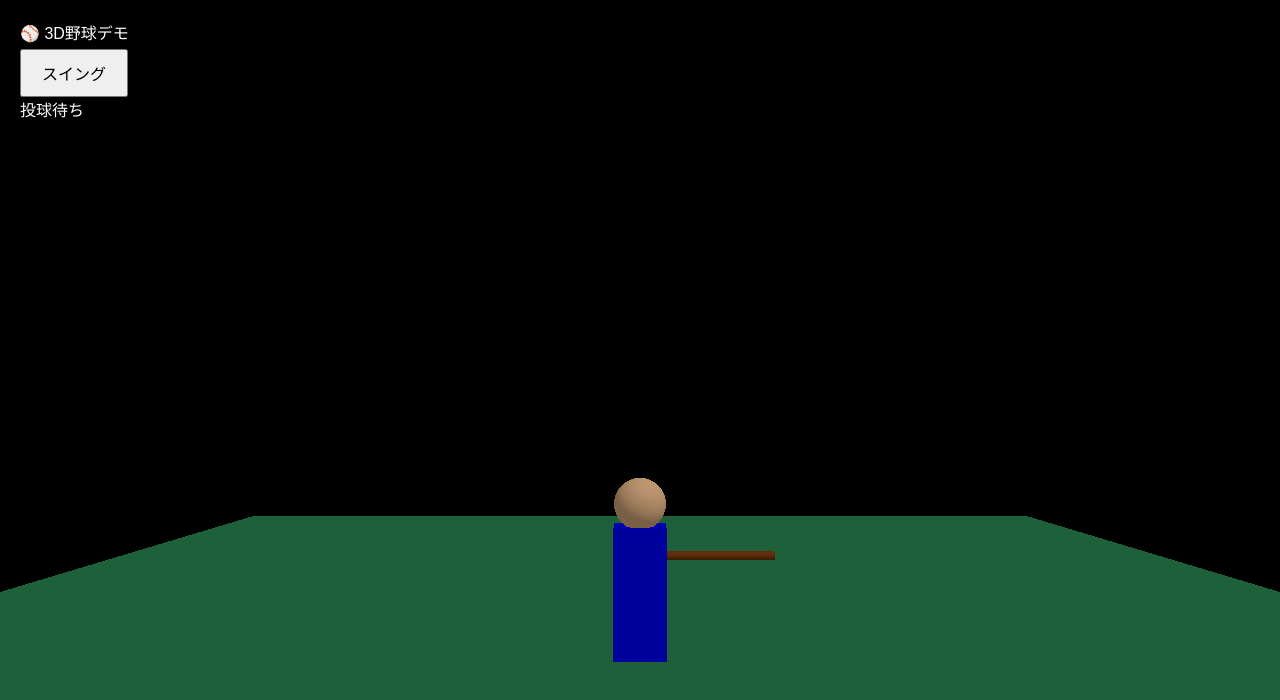
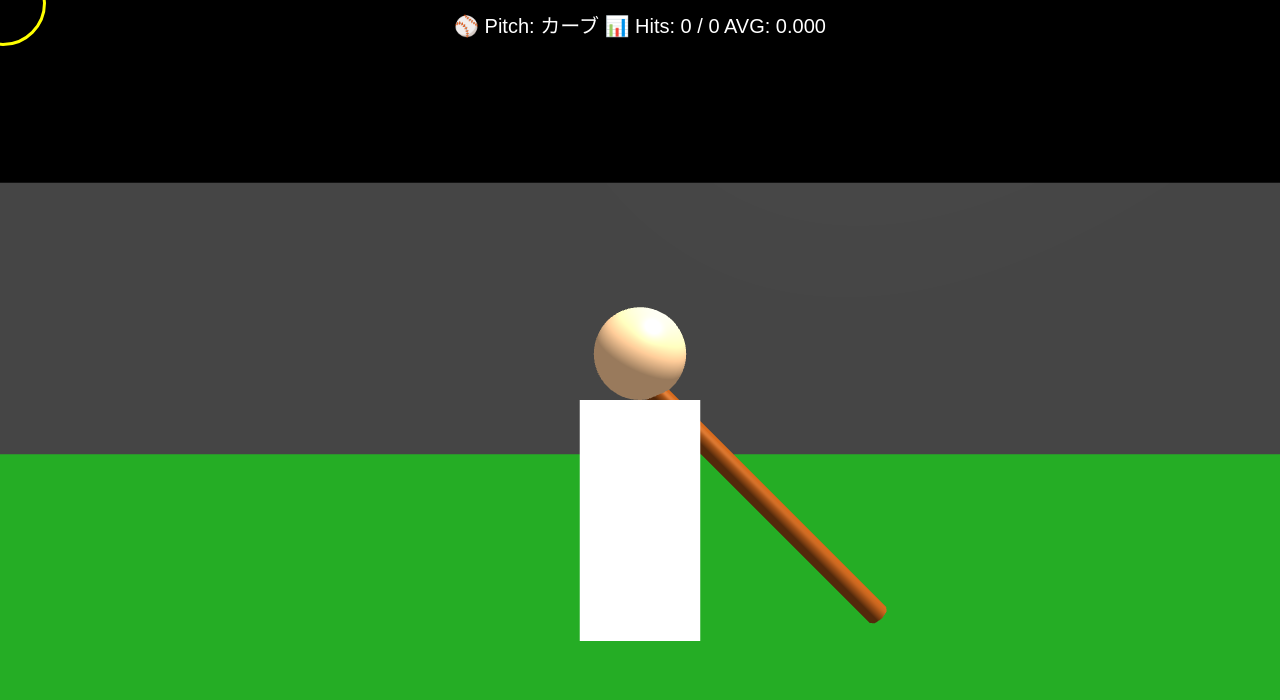
Before and after one commit to iwtior/teamsport, a plain HTML site: page index.html in a window 1280 px wide. Drawn offline with nearby package versions, Linux system fonts and the light colour scheme; animation ran at ten frames a second.

Commit message:
Update index.html

```diff
--- a/index.html
+++ b/index.html
@@ -1,188 +1,251 @@
 <!DOCTYPE html>
-<html lang="ja">
+<html>
 <head>
 <meta charset="UTF-8">
-<title>3D 野球ゲーム</title>
+<title>3D Baseball Batting</title>
 
 <style>
-
 body{
 margin:0;
+background:black;
+color:white;
+font-family:sans-serif;
+text-align:center;
 overflow:hidden;
-background:#87ceeb;
-font-family:sans-serif;
 }
 
 #ui{
 position:absolute;
 top:10px;
-left:10px;
-color:white;
-background:rgba(0,0,0,0.5);
-padding:10px;
-border-radius:10px;
+left:50%;
+transform:translateX(-50%);
+font-size:20px;
 }
 
-button{
-padding:10px 20px;
-font-size:16px;
-margin-top:5px;
+#cursor{
+position:absolute;
+width:80px;
+height:80px;
+border:3px solid yellow;
+border-radius:50%;
+pointer-events:none;
+transform:translate(-40px,-40px);
 }
 
+canvas{
+display:block;
+}
 </style>
 </head>
 
 <body>
 
 <div id="ui">
-⚾ 3D野球デモ<br>
-<button onclick="swing()">スイング</button><br>
-<span id="result">投球待ち</span>
+⚾ Pitch: <span id="type">-</span>
+📊 Hits: <span id="hits">0</span> / <span id="atbat">0</span>
+AVG: <span id="avg">0.000</span>
 </div>
 
-<script src="https://cdn.jsdelivr.net/npm/three@0.158.0/build/three.min.js"></script>
+<div id="cursor"></div>
+
+<script src="https://cdnjs.cloudflare.com/ajax/libs/three.js/r128/three.min.js"></script>
 
 <script>
 
-const scene = new THREE.Scene()
+let scene = new THREE.Scene();
+let camera = new THREE.PerspectiveCamera(60,innerWidth/innerHeight,0.1,1000);
+let renderer = new THREE.WebGLRenderer({antialias:true});
 
-const camera = new THREE.PerspectiveCamera(
-60,
-window.innerWidth/window.innerHeight,
-0.1,
-1000
-)
+renderer.setSize(innerWidth,innerHeight);
+document.body.appendChild(renderer.domElement);
 
-camera.position.set(0,3,8)
+camera.position.set(0,2,8);
 
-const renderer = new THREE.WebGLRenderer()
-renderer.setSize(window.innerWidth,window.innerHeight)
-document.body.appendChild(renderer.domElement)
+let light = new THREE.DirectionalLight(0xffffff,1);
+light.position.set(5,10,5);
+scene.add(light);
 
-const light = new THREE.DirectionalLight(0xffffff,1)
-light.position.set(5,10,5)
-scene.add(light)
+let ambient = new THREE.AmbientLight(0xffffff,0.6);
+scene.add(ambient);
 
-const ambient = new THREE.AmbientLight(0xffffff,0.6)
-scene.add(ambient)
+let ground = new THREE.Mesh(
+new THREE.PlaneGeometry(50,50),
+new THREE.MeshPhongMaterial({color:0x1a7a1a})
+);
+ground.rotation.x = -Math.PI/2;
+scene.add(ground);
 
-/* 地面 */
+let stand = new THREE.Mesh(
+new THREE.BoxGeometry(50,10,5),
+new THREE.MeshPhongMaterial({color:0x444444})
+);
+stand.position.set(0,5,-20);
+scene.add(stand);
 
-const groundGeo = new THREE.PlaneGeometry(20,20)
-const groundMat = new THREE.MeshPhongMaterial({color:0x2e8b57})
-const ground = new THREE.Mesh(groundGeo,groundMat)
+let batter = new THREE.Group();
 
-ground.rotation.x = -Math.PI/2
-scene.add(ground)
+let body = new THREE.Mesh(
+new THREE.BoxGeometry(1,2,0.5),
+new THREE.MeshPhongMaterial({color:0xffffff})
+);
+body.position.y=1;
 
-/* ボール */
+let head = new THREE.Mesh(
+new THREE.SphereGeometry(0.4,32,32),
+new THREE.MeshPhongMaterial({color:0xffcc99})
+);
+head.position.y=2.4;
 
-const ballGeo = new THREE.SphereGeometry(0.2,32,32)
-const ballMat = new THREE.MeshPhongMaterial({color:0xffffff})
+let bat = new THREE.Mesh(
+new THREE.CylinderGeometry(0.1,0.1,3),
+new THREE.MeshPhongMaterial({color:0x8b4513})
+);
+bat.rotation.z = Math.PI/4;
+bat.position.set(1,1.2,0);
 
-const ball = new THREE.Mesh(ballGeo,ballMat)
-ball.position.set(0,1,-8)
+batter.add(body);
+batter.add(head);
+batter.add(bat);
 
-scene.add(ball)
+batter.position.set(0,0,2);
+scene.add(batter);
 
-/* バッター（簡易3Dモデル） */
+let ballGeo = new THREE.SphereGeometry(0.2,32,32);
+let ballMat = new THREE.MeshPhongMaterial({color:"white"});
+let ball = new THREE.Mesh(ballGeo,ballMat);
 
-const bodyGeo = new THREE.BoxGeometry(0.6,1.5,0.4)
-const bodyMat = new THREE.MeshPhongMaterial({color:0x0000ff})
+scene.add(ball);
 
-const batterBody = new THREE.Mesh(bodyGeo,bodyMat)
-batterBody.position.set(0,0.8,0)
+let pitchType="";
+let speed=0;
+let curve=0;
+let fork=0;
 
-scene.add(batterBody)
+let hits=0;
+let atbat=0;
 
-/* 頭 */
+function updateStats(){
 
-const headGeo = new THREE.SphereGeometry(0.3,32,32)
-const headMat = new THREE.MeshPhongMaterial({color:0xffcc99})
+document.getElementById("hits").textContent=hits;
+document.getElementById("atbat").textContent=atbat;
 
-const head = new THREE.Mesh(headGeo,headMat)
-head.position.set(0,1.8,0)
+let avg=atbat?hits/atbat:0;
 
-scene.add(head)
+document.getElementById("avg").textContent=avg.toFixed(3);
 
-/* バット */
-
-const batGeo = new THREE.CylinderGeometry(0.05,0.05,1.5)
-const batMat = new THREE.MeshPhongMaterial({color:0x8b4513})
-
-const bat = new THREE.Mesh(batGeo,batMat)
-bat.rotation.z = Math.PI/2
-bat.position.set(0.8,1.2,0)
-
-scene.add(bat)
-
-/* 投球 */
-
-let pitching = true
+}
 
 function pitch(){
 
-ball.position.set(0,1,-8)
-pitching=true
+ball.position.set(0,1,-15);
+
+let r=Math.random();
+
+if(r<0.33){
+
+pitchType="ストレート";
+speed=0.5;
+curve=0;
+fork=0;
+
+}else if(r<0.66){
+
+pitchType="カーブ";
+speed=0.45;
+curve=0.02;
+fork=0;
+
+}else{
+
+pitchType="フォーク";
+speed=0.45;
+curve=0;
+fork=0.02;
 
 }
 
-setInterval(pitch,3000)
+document.getElementById("type").textContent=pitchType;
 
-/* スイング */
+}
+
+pitch();
+
+let cursorX=0;
+let cursorY=0;
+
+document.addEventListener("mousemove",e=>{
+
+cursorX=(e.clientX/innerWidth)*6-3;
+cursorY=(e.clientY/innerHeight)*3;
+
+document.getElementById("cursor").style.left=e.clientX+"px";
+document.getElementById("cursor").style.top=e.clientY+"px";
+
+});
+
+document.addEventListener("click",swing);
 
 function swing(){
 
-bat.rotation.z = Math.PI/2 + 0.8
+atbat++;
 
-setTimeout(()=>{
-bat.rotation.z = Math.PI/2
-},200)
+let dx=ball.position.x-cursorX;
+let dy=ball.position.y-cursorY;
 
-let dist = ball.position.distanceTo(batterBody.position)
+let dist=Math.sqrt(dx*dx+dy*dy);
 
-if(dist < 1){
+if(dist<0.7){
 
-document.getElementById("result").innerText="ヒット！"
+hits++;
+
+ball.userData.hit=true;
+
+ball.userData.vx=(Math.random()-0.5)*0.5;
+ball.userData.vy=0.3+Math.random()*0.3;
+ball.userData.vz=0.8;
+
+}else{
+
+ball.userData.hit=false;
 
 }
 
-else{
-
-document.getElementById("result").innerText="空振り"
+updateStats();
 
 }
 
-}
-
-/* アニメーション */
-
 function animate(){
 
-requestAnimationFrame(animate)
+requestAnimationFrame(animate);
 
-if(pitching){
+if(!ball.userData.hit){
 
-ball.position.z += 0.15
+ball.position.z+=speed;
+ball.position.x+=curve;
+ball.position.y-=fork;
 
-/* ボール回転 */
+}else{
 
-ball.rotation.x += 0.3
-ball.rotation.y += 0.2
+ball.position.x+=ball.userData.vx;
+ball.position.y+=ball.userData.vy;
+ball.position.z+=ball.userData.vz;
 
-if(ball.position.z > 1){
-
-pitching=false
+ball.rotation.x+=0.3;
+ball.rotation.y+=0.3;
 
 }
 
-}
+if(ball.position.z>3){
 
-renderer.render(scene,camera)
+pitch();
 
 }
 
-animate()
+renderer.render(scene,camera);
+
+}
+
+animate();
 
 </script>
 
```
